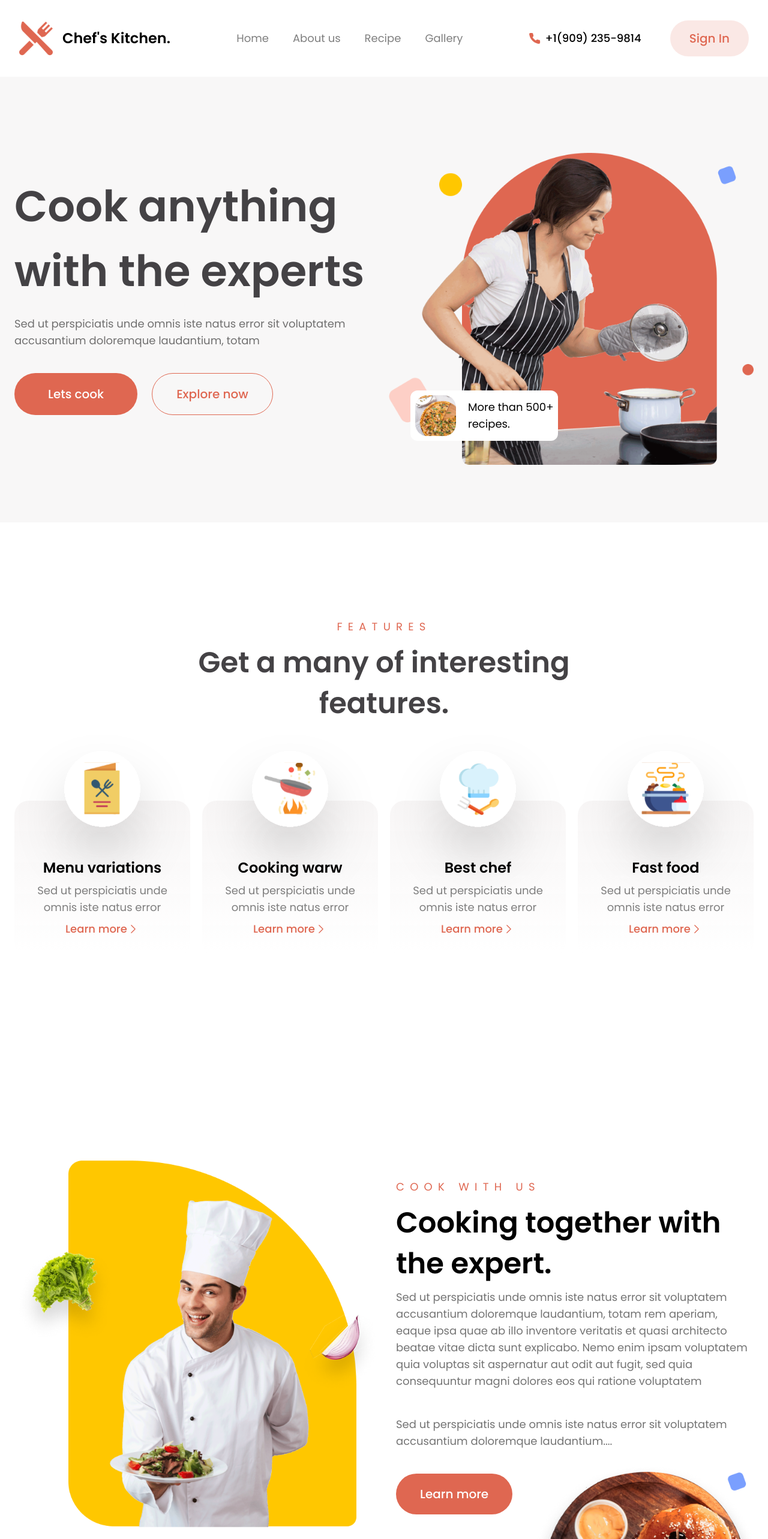
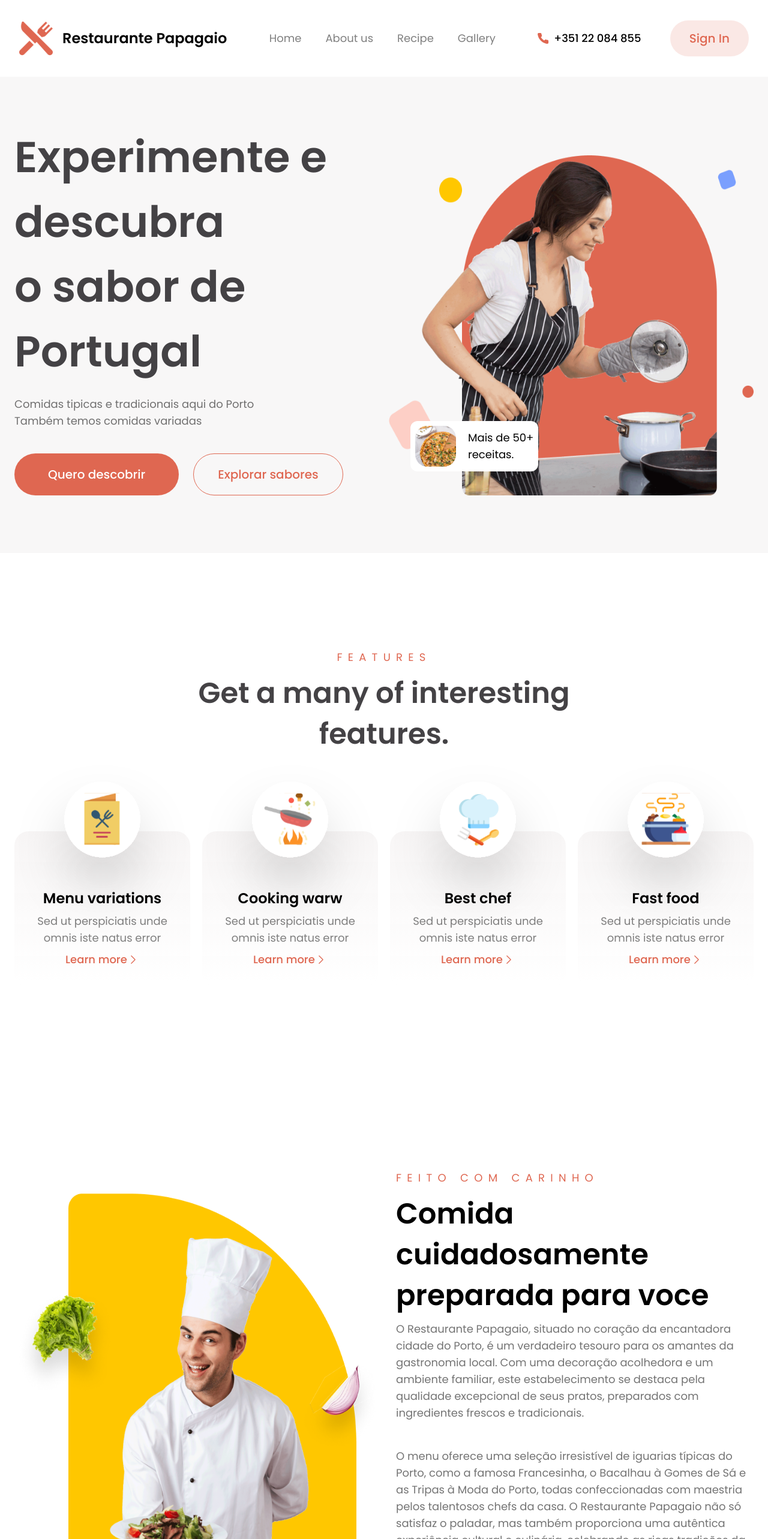
Before and after one commit to alexandre-cooper/restarante-papagaio-portugal, a Next.js app: page / in a window 1280 px wide. Shown: the top 2566 px of the page at 60% size. Built offline with nearby package versions, Linux system fonts and the light colour scheme.

Commit message:
feat: papagaio decribe

```diff
--- a/app/components/Banner/index.tsx
+++ b/app/components/Banner/index.tsx
@@ -15,16 +15,16 @@
                     <div className='col-span-6 flex flex-col justify-center'>
                         <Fade direction={'up'} delay={400} cascade damping={1e-1} triggerOnce={true}>
                             <h1 className="text-4xl lg:text-7xl font-semibold mb-5 text-lightgrey md:4px lg:text-start text-center">
-                                Cook anything <br /> with the experts
+                                Experimente e descubra <br /> o sabor de Portugal
                             </h1>
                         </Fade>
                         <Fade direction={'up'} delay={800} cascade damping={1e-1} triggerOnce={true}>
-                            <p className='text-grey lg:text-lg font-normal mb-10 lg:text-start text-center'>Sed ut perspiciatis unde omnis iste natus error sit voluptatem <br /> accusantium doloremque laudantium, totam</p>
+                            <p className='text-grey lg:text-lg font-normal mb-10 lg:text-start text-center'>Comidas tipicas e tradicionais aqui do Porto  <br /> Também temos comidas variadas</p>
                         </Fade>
                         <Fade direction={'up'} delay={1000} cascade damping={1e-1} triggerOnce={true}>
                             <div className='md:flex align-middle justify-center lg:justify-start'>
-                                <button className='text-xl w-full md:w-auto font-medium rounded-full text-white py-5 px-6 bg-pink lg:px-14 mr-6'><Link href='#cook-section'>Lets cook</Link></button>
-                                <button className='flex border w-full md:w-auto mt-5 md:mt-0 border-pink justify-center rounded-full text-xl font-medium items-center py-5 px-10 text-pink hover:text-white hover:bg-pink'><Link href='#about-section'>Explore now</Link></button>
+                                <button className='text-xl w-full md:w-auto font-medium rounded-full text-white py-5 px-6 bg-pink lg:px-14 mr-6'><Link href='#cook-section'>Quero descobrir</Link></button>
+                                <button className='flex border w-full md:w-auto mt-5 md:mt-0 border-pink justify-center rounded-full text-xl font-medium items-center py-5 px-10 text-pink hover:text-white hover:bg-pink'><Link href='#about-section'>Explorar sabores</Link></button>
                             </div>
                         </Fade>
                     </div>
@@ -32,7 +32,7 @@
                     <div className='col-span-6 flex justify-center relative'>
                         <div className='flex bg-white p-2 gap-5 items-center bottom-10 left-10 rounded-xl absolute'>
                             <Image src={'/images/Banner/pizza.svg'} alt="pizza-image" width={68} height={68} />
-                            <p className='text-lg font-normal'>More than 500+ <br /> recipes.</p>
+                            <p className='text-lg font-normal'>Mais de 50+ <br />receitas.</p>
                         </div>
                         <Image src="/images/Banner/banner-image.png" alt="nothing" width={1000} height={805} />
                     </div>
--- a/app/components/Cook/index.tsx
+++ b/app/components/Cook/index.tsx
@@ -22,18 +22,18 @@
 
                     <div className='col-span-6 flex flex-col justify-center'>
                         <Fade direction={'up'} delay={400} cascade damping={1e-1} triggerOnce={true}>
-                            <h2 className='text-pink text-lg font-normal mb-3 ls-51 uppercase text-start'>cook with us</h2>
+                            <h2 className='text-pink text-lg font-normal mb-3 ls-51 uppercase text-start'>Feito com carinho</h2>
                         </Fade>
                         <Fade direction={'up'} delay={800} cascade damping={1e-1} triggerOnce={true}>
                             <h3 className="text-3xl lg:text-5xl font-semibold text-black text-start">
-                                Cooking together with the expert.
+                                Comida cuidadosamente preparada para voce
                             </h3>
                         </Fade>
                         <Fade direction={'up'} delay={1000} cascade damping={1e-1} triggerOnce={true}>
-                            <p className='text-grey md:text-lg font-normal mb-10 text-start mt-2'>Sed ut perspiciatis unde omnis iste natus error sit voluptatem accusantium doloremque laudantium, totam rem aperiam, eaque ipsa quae ab illo inventore veritatis et quasi architecto beatae vitae dicta sunt explicabo. Nemo enim ipsam voluptatem quia voluptas sit aspernatur aut odit aut fugit, sed quia consequuntur magni dolores eos qui ratione voluptatem </p>
-                            <p className='text-grey md:text-lg font-normal mb-10 text-start mt-1'>Sed ut perspiciatis unde omnis iste natus error sit voluptatem accusantium doloremque laudantium....</p>
+                            <p className='text-grey md:text-lg font-normal mb-10 text-start mt-2'>O Restaurante Papagaio, situado no coração da encantadora cidade do Porto, é um verdadeiro tesouro para os amantes da gastronomia local. Com uma decoração acolhedora e um ambiente familiar, este estabelecimento se destaca pela qualidade excepcional de seus pratos, preparados com ingredientes frescos e tradicionais. </p>
+                            <p className='text-grey md:text-lg font-normal mb-10 text-start mt-1'>O menu oferece uma seleção irresistível de iguarias típicas do Porto, como a famosa Francesinha, o Bacalhau à Gomes de Sá e as Tripas à Moda do Porto, todas confeccionadas com maestria pelos talentosos chefs da casa. O Restaurante Papagaio não só satisfaz o paladar, mas também proporciona uma autêntica experiência cultural e culinária, celebrando as ricas tradições da cidade invicta.</p>
                             <div className='flex align-middle justify-center md:justify-start'>
-                                <button className='text-xl font-medium rounded-full text-white py-5 px-6 bg-pink lg:px-10 mr-6'>Learn more</button>
+                                <button className='text-xl font-medium rounded-full text-white py-5 px-6 bg-pink lg:px-10 mr-6'>Ver mais</button>
                             </div>
                         </Fade>
                     </div>
--- a/app/components/Footer/Footer.tsx
+++ b/app/components/Footer/Footer.tsx
@@ -64,7 +64,7 @@
                     <div className="flex flex-shrink-0 items-center border-right">
                         <Image src="/images/Logo/Logo.svg" alt="logo" width={56} height={56} />
                         <Link href="/" className='text-2xl font-semibold text-black ml-4'>
-                            Chef&apos;s Kitchen.
+                            Restaurante&apos;Papagaio.
                         </Link>
                     </div>
                     <h3 className='text-textbl text-xs font-medium mt-5 mb-4 lg:mb-16'> Open an account in minutes, get full financial <br /> control for much longer.</h3>
@@ -102,7 +102,7 @@
             {/* All Rights Reserved */}
 
             <div className='py-10 md:flex items-center justify-between border-t border-t-bordertop'>
-                <h4 className='text-darkgrey text-sm text-center md:text-start font-normal'>@2023 - Chef&apos;s kitchen. All Rights Reserved by <Link href="https://adminmart.com/" target="_blank"> Adminmart.com</Link></h4>
+                <h4 className='text-darkgrey text-sm text-center md:text-start font-normal'>Desde 1994 - Restaurante Papagaio. All Rights Reserved by <Link href="https://alexandre.agency/" target="_blank"> Alexandre Brasil</Link></h4>
                 <div className="flex gap-5 mt-5 md:mt-0 justify-center md:justify-start">
                     <h4 className='text-darkgrey text-sm font-normal'><Link href="/" target="_blank">Privacy policy</Link></h4>
                     <div className="h-5 bg-bordertop w-0.5"></div>
--- a/app/components/Navbar/Drawer.tsx
+++ b/app/components/Navbar/Drawer.tsx
@@ -34,7 +34,7 @@
                         <div className="flex flex-shrink-0 items-center border-right">
                             <Image src="/images/Logo/Logo.svg" alt="logo" width={36} height={36} />
                             <Link href="/" className='text-2xl font-semibold text-black ml-4'>
-                                Chef&apos;s Kitchen.
+                                Restaurante Papagaio
                             </Link>
                         </div>
 
--- a/app/components/Navbar/Navbar.tsx
+++ b/app/components/Navbar/Navbar.tsx
@@ -40,13 +40,13 @@
                             <div className="flex sm:hidden flex-shrink-0 items-center border-right">
                                 <Image src="/images/Logo/Logo.svg" alt="logo" width={36} height={36} />
                                 <Link href="/" className='text-2xl font-semibold text-black ml-4'>
-                                    Chef&apos;s Kitchen.
+                                    Restaurante Papagaio
                                 </Link>
                             </div>
                             <div className="hidden sm:flex flex-shrink-0 items-center border-right">
                                 <Image src="/images/Logo/Logo.svg" alt="logo" width={56} height={56} />
                                 <Link href="/" className='text-2xl font-semibold text-black ml-4'>
-                                    Chef&apos;s Kitchen.
+                                Restaurante Papagaio
                                 </Link>
                             </div>
 
@@ -73,7 +73,7 @@
                             <div className='gap-6 hidden lg:flex'>
                                 <div className='flex items-center gap-2'>
                                     <Image src={'/images/Navbar/phone.svg'} alt="phone-image" width={19} height={19} />
-                                    <p className='text-lg font-medium'>+1(909) 235-9814</p>
+                                    <p className='text-lg font-medium'>+351 22 084 855</p>
                                 </div>
                                 {/* <button className='flex justify-end text-xl font-medium bg-bgpink text-pink py-4 px-4 lg:px-8 navbutton rounded-full hover:text-black'>Sign in</button> */}
                                 <Signindialog />
--- a/app/components/Newsletter/Newsletter.tsx
+++ b/app/components/Newsletter/Newsletter.tsx
@@ -16,7 +16,7 @@
                             </Fade>
                             <Fade direction={'up'} delay={800} cascade damping={1e-1} triggerOnce={true}>
                                 <h3 className="text-3xl md:text-5xl font-semibold text-white mb-8">
-                                    Subscribe our <br /> newsletter.
+                                    Se increva e receba <br /> novidades.
                                 </h3>
                             </Fade>
 
--- a/app/layout.tsx
+++ b/app/layout.tsx
@@ -4,8 +4,8 @@
 
 
 export const metadata = {
-  title: 'Ketchen',
-  description: 'Generated by create next app',
+  title: 'Restaurante Papagaio',
+  description: 'Restaurante Tradicional Português',
 }
 
 
```
Also changed, not shown: 1 other file (tests, documents, lock files or other folders).
